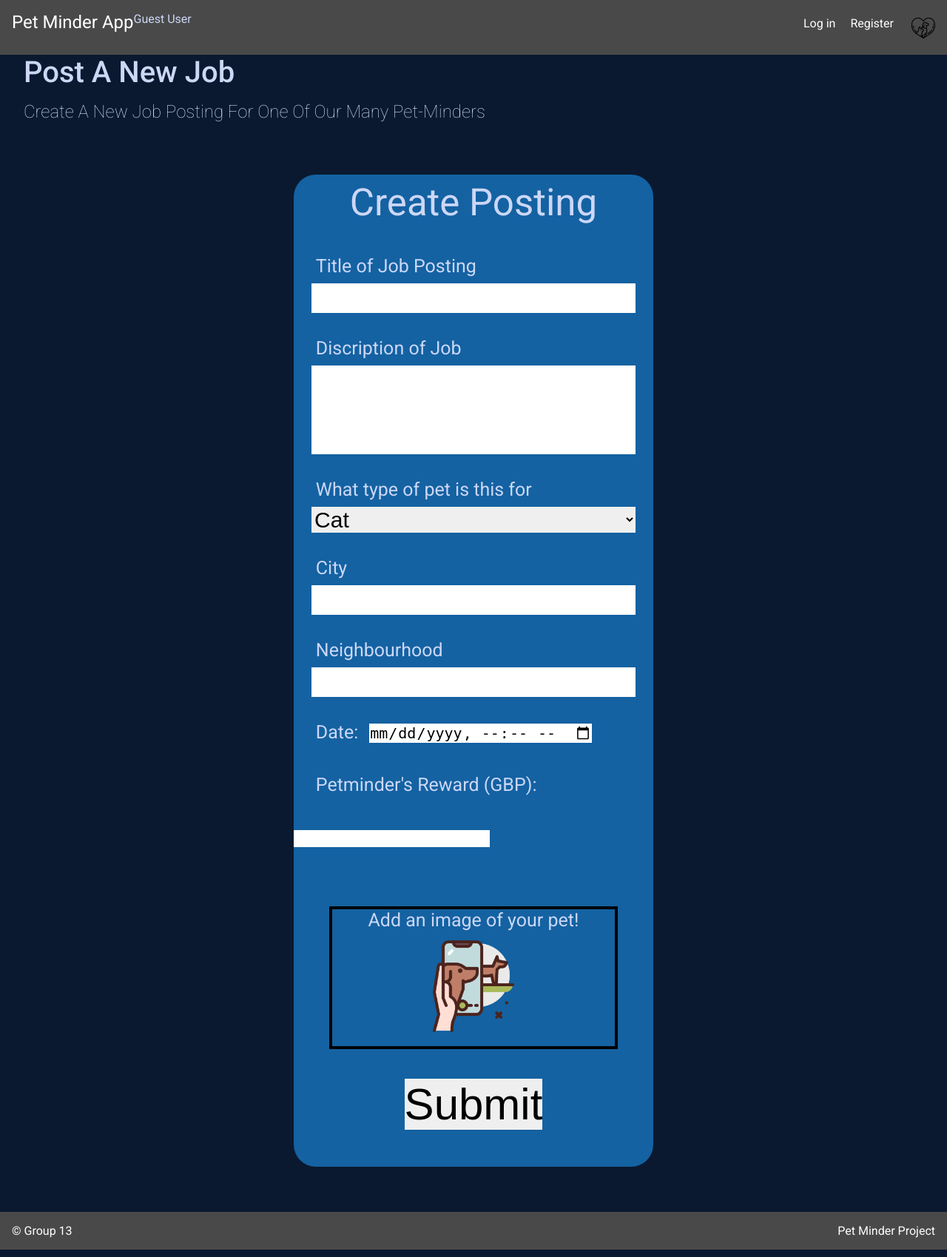
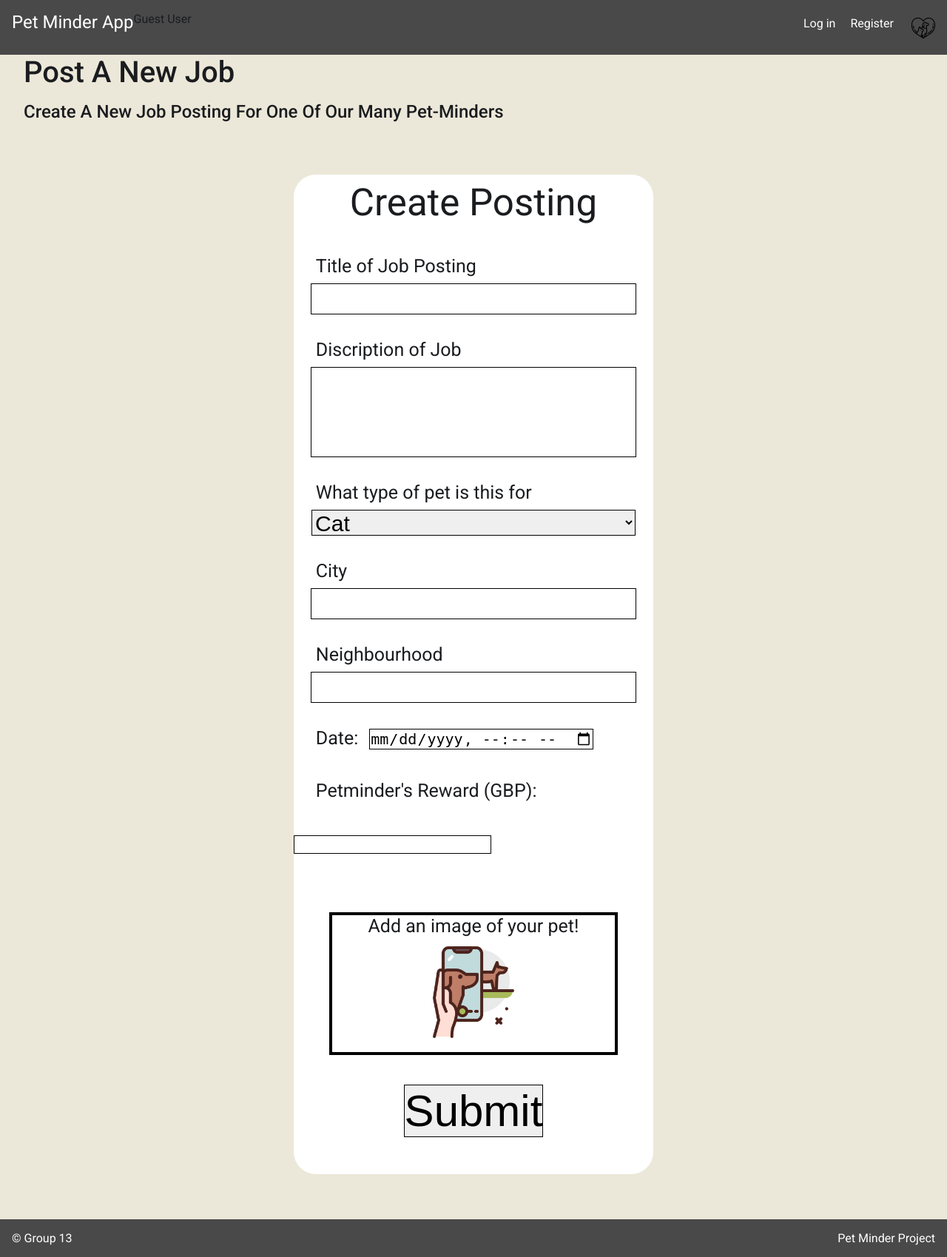
Before and after one commit to SE-Group13/NULL, a PHP site: page /SWEProject/AddJob.php in a window 1280 px wide. Shown: the whole page at 74% size. Run offline with PHP 8.4, Linux system fonts and the light colour scheme.

Commit message:
styling changes

```diff
--- a/SWEProject/AddJob.php
+++ b/SWEProject/AddJob.php
@@ -9,7 +9,7 @@
 	<meta name="viewport" content="width=device-width, initial-scale=1.0" />
 	<link rel="stylesheet" href="CSS/design.css" />
 	<link rel="stylesheet" href="CSS/AddJob.css" />
-	<title>Jobs</title>
+	<title>Post Jobs</title>
 </head>
 
 <body>
--- a/SWEProject/CSS/AddJob.css
+++ b/SWEProject/CSS/AddJob.css
@@ -6,8 +6,8 @@ html, body {
 }
 
 body {
-	background-color: #0a192f;
-	color: #ccd7f6;
+	background-color: #ECE8D9;
+	color: #1a1c1f;
 	font-family: Roboto;
 }
 
@@ -31,7 +31,7 @@ body {
 
 .subtitle {
 	font-size: 1.5em;
-	font-weight: 100;
+	font-weight: 500;
 	margin-bottom: 0.4em;
 }
 
@@ -41,7 +41,7 @@ body {
 
 .form{
 	display: block;
-	background-color: #1462a2;
+	background-color: #ffffff;
 	width: 40%;
 	height:80%;
 	font-size:60px;
@@ -55,6 +55,15 @@ body {
 .label{
 	font-size: 25px;
 	padding-left: 30px;
+
+}
+
+input{
+	border: black solid 1px;
+}
+
+select{
+	border: black solid 1px;
 }
 
 .center{
```
